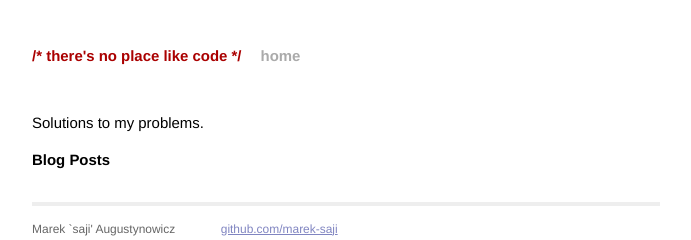
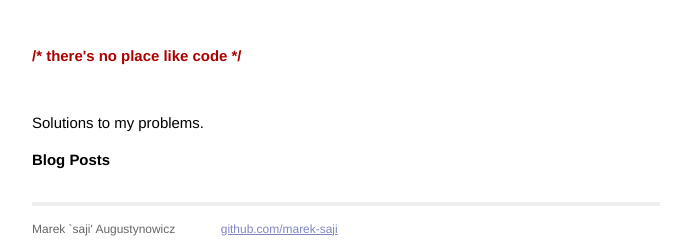
Before and after one commit to marek-saji/noplacelikecode, a Jekyll site: the page built from index.html, in a window 1280 px wide. Shown: the top 240 px of the page, without its empty margins (294-985 px from the left). Built offline with Jekyll 4.4.1, drawn with Linux system fonts in a browser that asks for light colours; Markdown is read by kramdown in place of the engine named in the settings.

Commit message:
fixup! noplacelikecode.redrice.io

```diff
--- a/_layouts/default.html
+++ b/_layouts/default.html
@@ -1,24 +1,30 @@
 <!DOCTYPE html>
-<html>
+<html prefix="og: http://ogp.me/ns#">
     <head>
         <meta charset="utf-8">
         <meta http-equiv="X-UA-Compatible" content="IE=edge,chrome=1">
-        <title>{{ page.title }}</title>
-        <meta name="viewport" content="width=device-width">
+        <title>
+          {% if page.title %}{{ page.title | xml_escape }}{% endif %}
+          {{ site.name | xml_escape }}
+        </title>
+        <meta property=og:title content="
+          {% if page.title %}{{ page.title | xml_escape }}{% endif %}
+          {{ site.name | xml_escape }}
+        " />
+        <meta name="viewport" content="width=device-width, initial-scale=1">
 
         <!-- syntax highlighting CSS -->
-        <link rel="stylesheet" href="css/syntax.css">
+        <link rel="stylesheet" href="/css/syntax.css">
 
         <!-- Custom CSS -->
-        <link rel="stylesheet" href="css/main.css">
+        <link rel="stylesheet" href="/css/main.css">
 
     </head>
     <body>
 
         <div class="site">
           <div class="header">
-            <h1 class="title"><a href="{{ site.baseurl }}">{{ site.name }}</a></h1>
-            <a class="extra" href="{{ site.baseurl }}">home</a>
+            <h1 class="title"><a href="/">{{ site.name }}</a></h1>
             {% if site.slogan %}
               <p>
                 {{ site.slogan }}
--- a/index.html
+++ b/index.html
@@ -1,13 +1,12 @@
 ---
 layout: default
-title: Your New Jekyll Site
 ---
 
 <div id="home">
   <h1>Blog Posts</h1>
   <ul class="posts">
     {% for post in site.posts %}
-      <li><span>{{ post.date | date_to_string }}</span> &raquo; <a href="{{ site.baseurl }}{{ post.url }}">{{ post.title }}</a></li>
+      <li><span>{{ post.date | date_to_string }}</span> &raquo; <a href="{{ post.url }}">{{ post.title }}</a></li>
     {% endfor %}
   </ul>
 </div>
```
